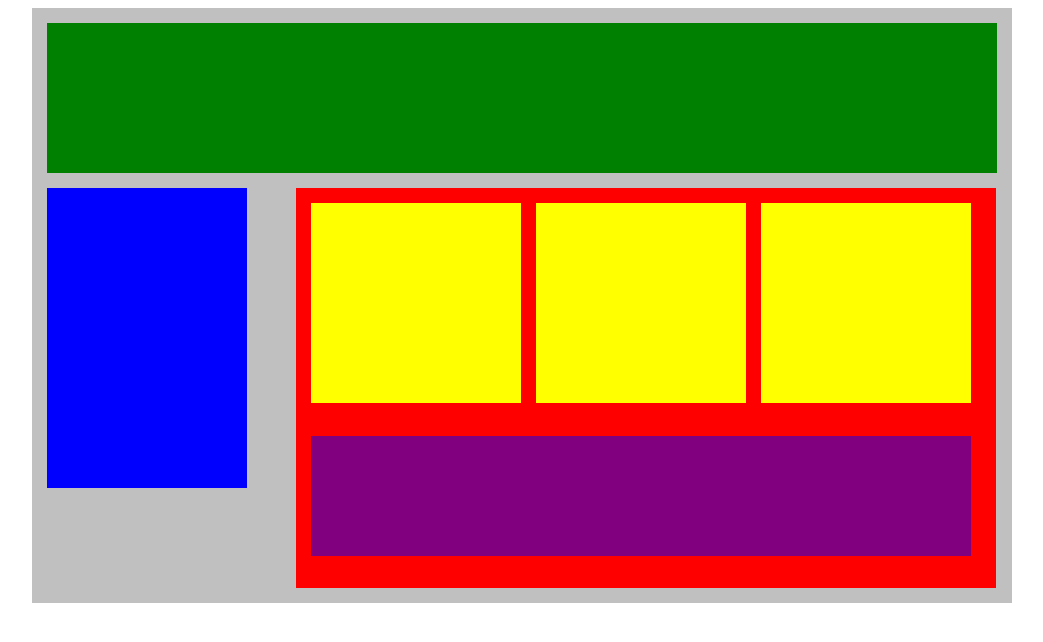
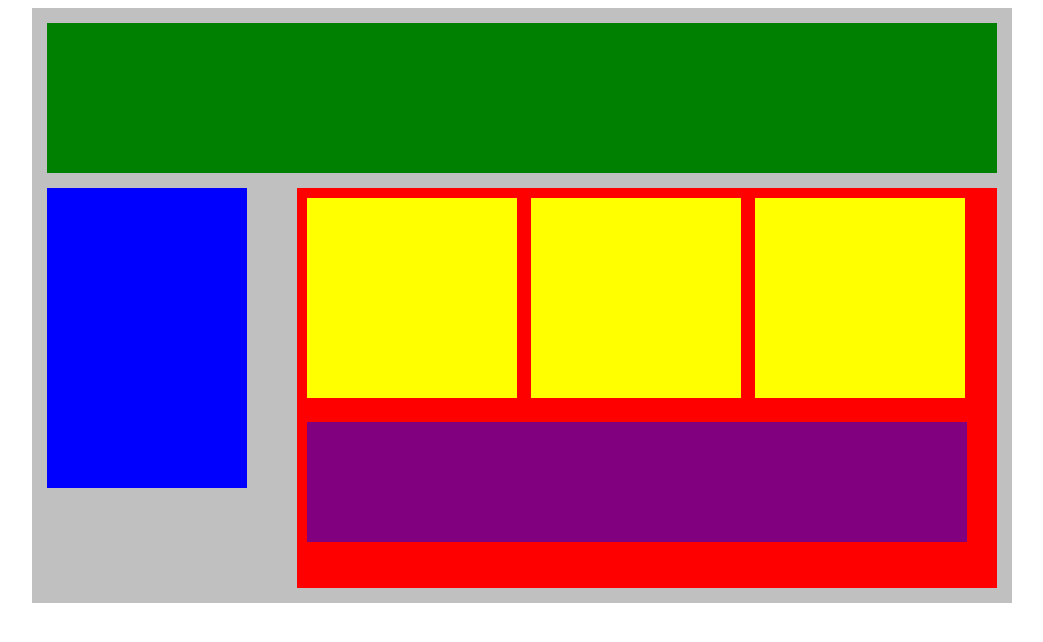
Before and after one commit to ChristianVargasRodriguez/CSS_Trazando_bloques, a plain HTML site: page index.html in a window 1280 px wide. Shown: the whole page, without its empty margins (118-1161 px from the left). Drawn offline with Linux system fonts and the light colour scheme.

Commit message:
arreglos realizados

```diff
--- a/style.css
+++ b/style.css
@@ -3,11 +3,13 @@
     background-color: silver;
     margin: 0px auto;
     padding: 15px;
+    overflow: hidden;
 }
 .top-nav {
     height: 150px;
     background-color: green;
     margin-bottom: 15px;
+    display: block;
 }
 .side-nav {
     display: inline-block;
@@ -16,10 +18,9 @@
     background-color: blue;
 }
 .main {
-    display: inline-flex;
-    flex-wrap: wrap;
+    /* display: inline-block; */
     vertical-align: top;
-    margin-left: 45px;
+    float: right;
     height: 400px;
     width: 700px;
     background-color: red;
@@ -30,11 +31,12 @@
     height: 200px;
     width: 210px;
     background-color: yellow;
-    margin: 15px 0px 0px 15px;
+    margin: 10px 0px 10px 10px;
 }
 #advertisement {
     height: 120px;
     width: 660px;
     background-color: purple;
-    margin: 0px 0px 0px 15px;
+    display: block;
+    margin: 10px 0px 0px 10px;
 }
```
